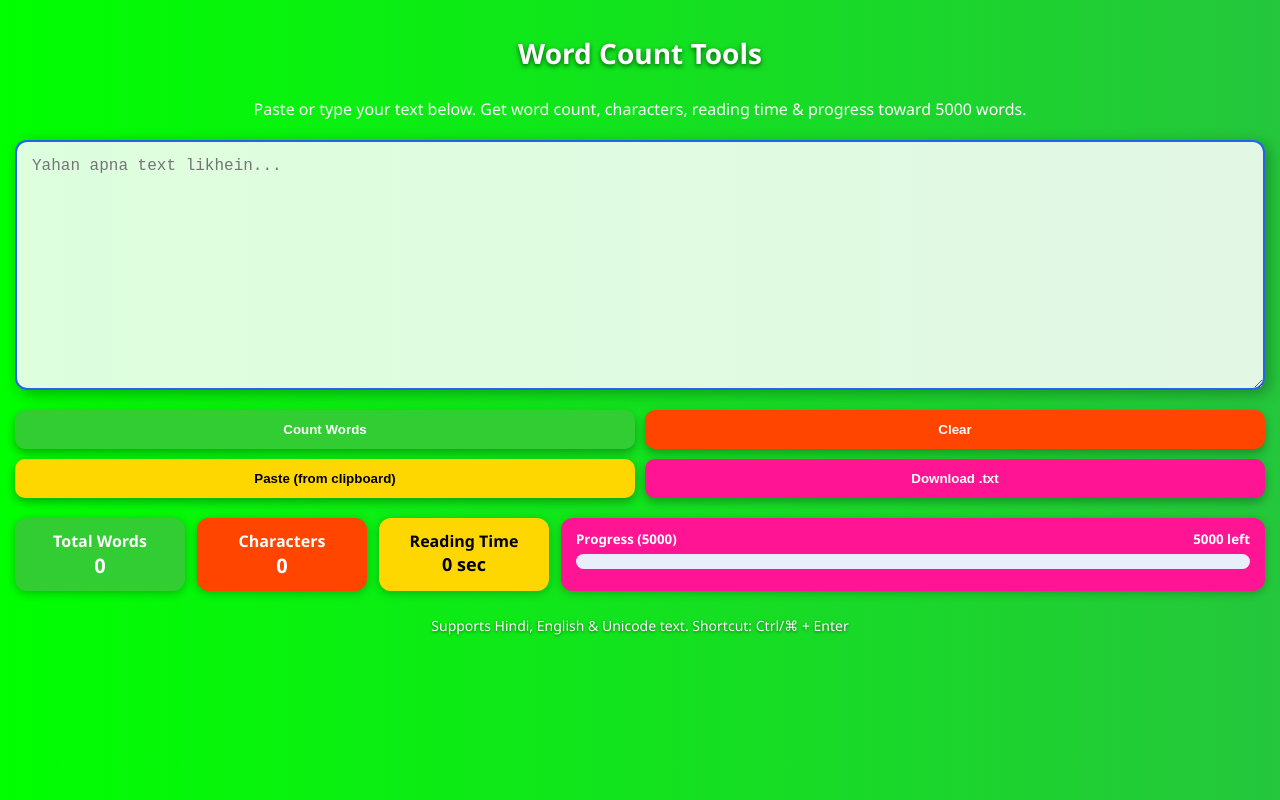
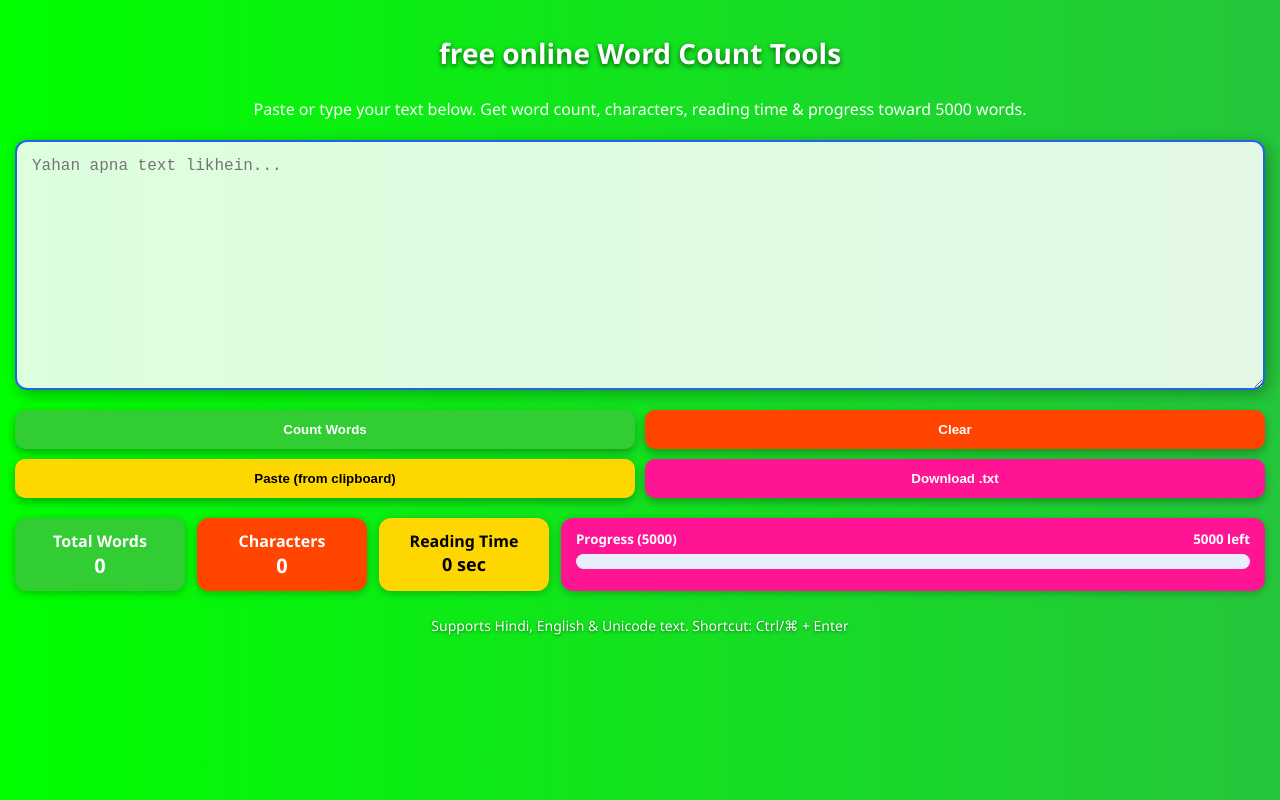
Before and after one commit to Wordcountools/Word-count, a plain HTML site: page index.html in a window 1280 px wide. Drawn offline with Linux system fonts and the light colour scheme.

Commit message:
Update index.html

```diff
--- a/index.html
+++ b/index.html
@@ -135,7 +135,7 @@
   </style>
 </head>
 <body>
-  <h1>Word Count Tools</h1>
+  <h1> free online Word Count Tools</h1>
   <p>Paste or type your text below. Get word count, characters, reading time & progress toward 5000 words.</p>
 
   <textarea id="input" placeholder="Yahan apna text likhein..."></textarea>
```
